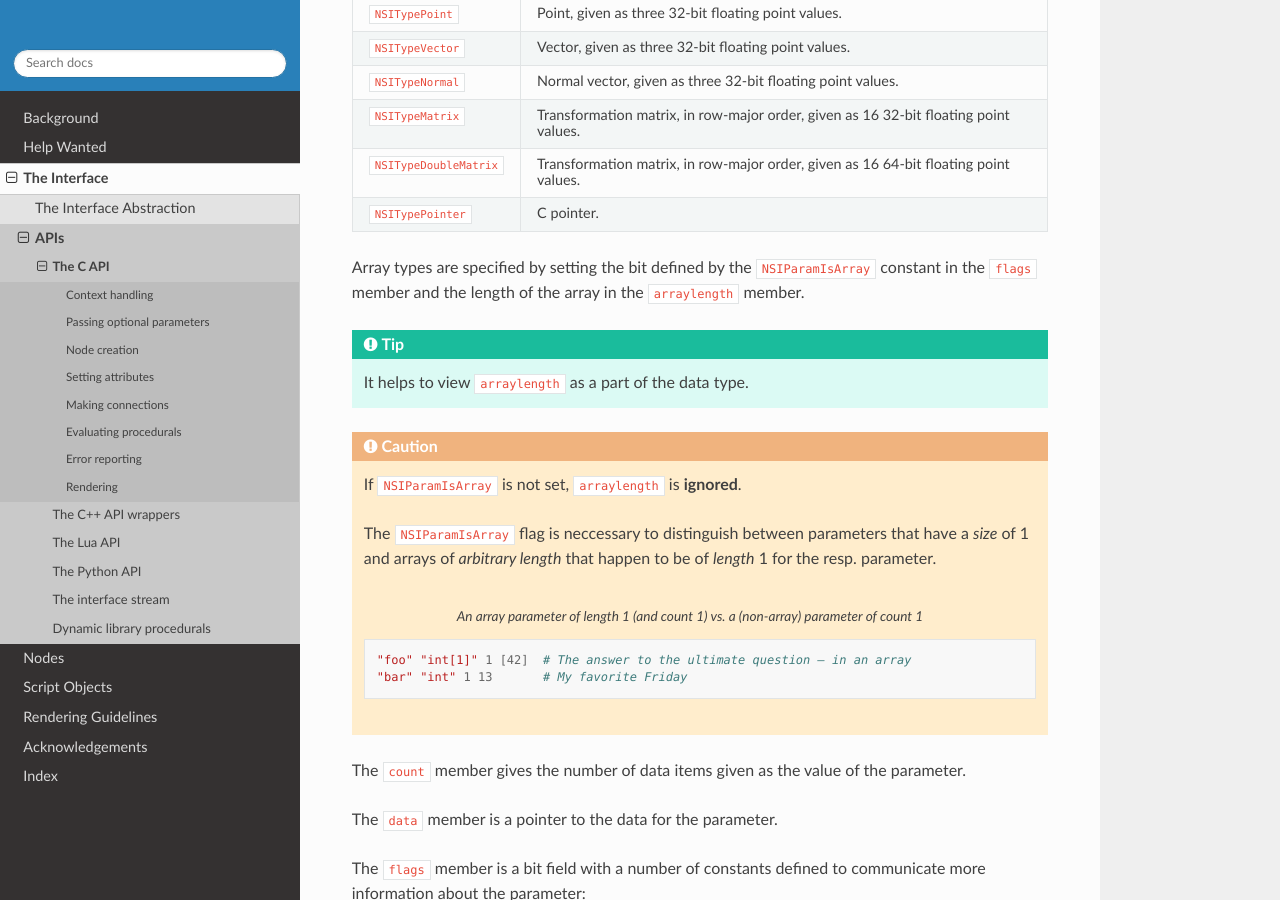
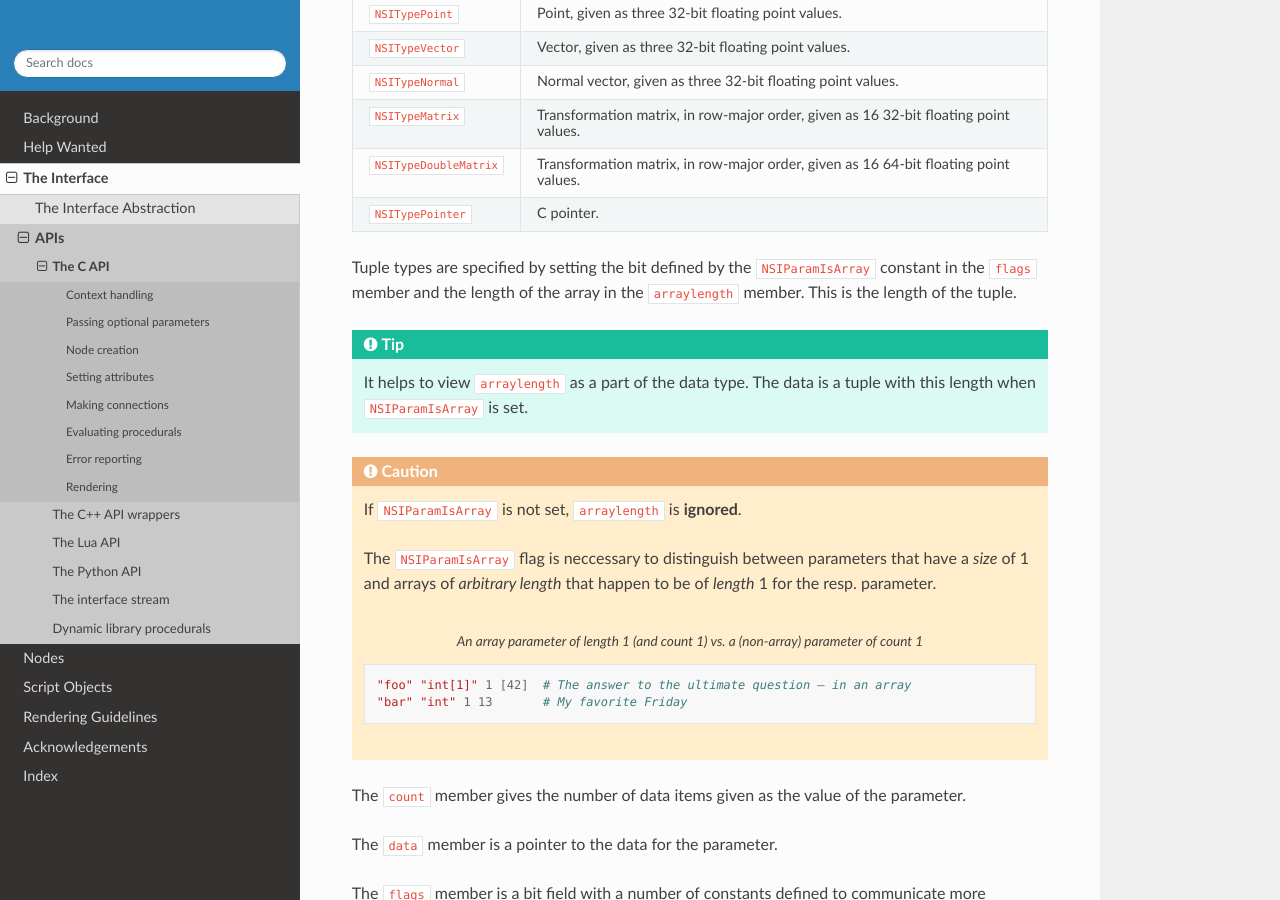
Before and after one commit to virtualritz/nsi-docs, a Sphinx documentation site: the page built from docs/c-api.rst, in a window 1280 px wide and 900 px high, scrolled down 2758 px. Built offline with Sphinx 7.4.7 and the Read the Docs theme 2.0.0, drawn with Linux system fonts in a browser that asks for light colours.

Commit message:
Clarified array_length.

```diff
--- a/docs/c-api.rst
+++ b/docs/c-api.rst
@@ -198,12 +198,14 @@ following constants:
     | ``NSITypePointer``      | C |nbsp| pointer.                      |
     +-------------------------+----------------------------------------+
 
-Array types are specified by setting the bit defined by the
+Tuple types are specified by setting the bit defined by the
 ``NSIParamIsArray`` constant in the ``flags`` member and the length of
-the array in the ``arraylength`` member.
+the array in the ``arraylength`` member. This is the length of the
+tuple.
 
 .. Tip::
-    It helps to view ``arraylength`` as a part of the data type.
+    It helps to view ``arraylength`` as a part of the data type. The
+    data is a tuple with this length when ``NSIParamIsArray`` is set.
 
 .. Caution::
     If ``NSIParamIsArray`` is not set, ``arraylength`` is **ignored**.
```
